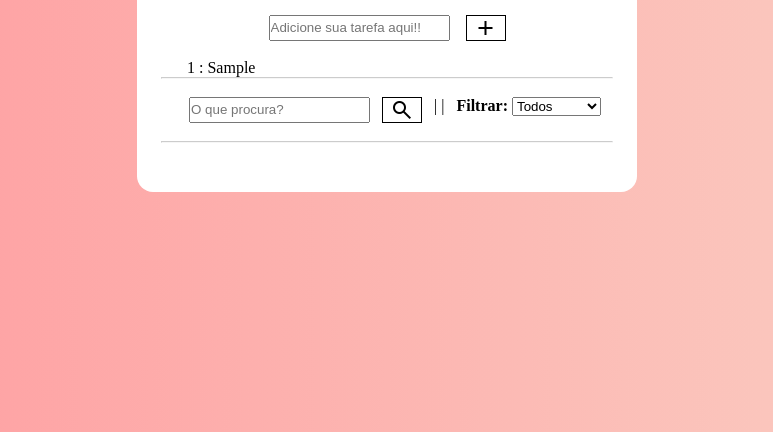
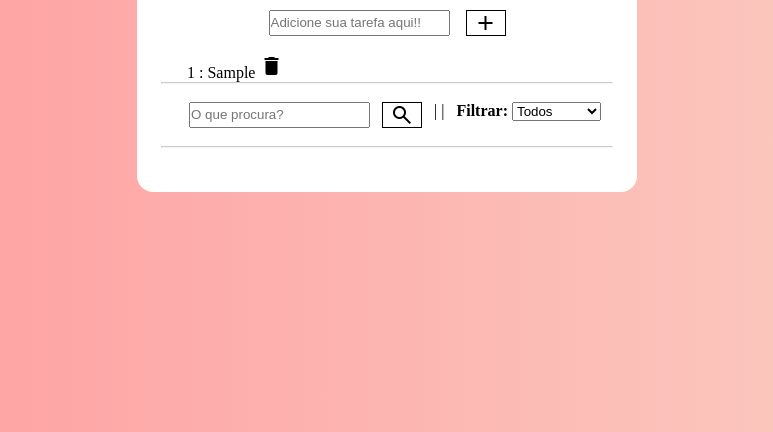
Before and after one commit to ArthurOliveira18/TodoList, a plain HTML site: page index.html in a window 1280 px wide. Both pictures are taken after typing "Sample" into the empty fields and a click on the button "add". Shown: the part 368-800 px from the top of the page, without its empty margins (253-1026 px from the left). Drawn offline with nearby package versions, Linux system fonts and the light colour scheme.

Commit message:
pequenos upgrades

```diff
--- a/index.html
+++ b/index.html
@@ -7,6 +7,8 @@
     <link rel="stylesheet" href="style.css">
     <title>To do List</title>
     <link rel="stylesheet" href="https://fonts.googleapis.com/css2?family=Material+Symbols+Outlined">
+    <link href="https://fonts.googleapis.com/icon?family=Material+Icons" rel="stylesheet">
+
 </head>
 
 <body>
@@ -22,11 +24,14 @@
                 <button type="button" class="plus" onclick="addTask()">
                     <span class="material-symbols-outlined">add</span>
                 </button>
+
             </div>
             <br>
             <!-- Aqui é onde as tarefas vão aparecer -->
             <div class="taskListDiv">
-                <ul id="taskList"></ul>
+                <ul id="taskList">
+
+                </ul>
             </div>
             <hr>
             <br>
--- a/index.js
+++ b/index.js
@@ -42,7 +42,7 @@ function addTask() {
 
         // Criando a estrutura para salvar o ID e o texto do usuario
         const task = {
-            id:taskId,
+            id: taskId,
             text: inputAdd.value
         }
         // Toda vez que clico para add tarefa, ele incrementa mais um no ID e depois salva em um array
@@ -50,23 +50,20 @@ function addTask() {
         tasks.push(task)
 
         //Salvando o array tasks no local storage
-        localStorage.setItem("tasks" , JSON.stringify(tasks))
+        localStorage.setItem("tasks", JSON.stringify(tasks))
 
 
         const infoL = localStorage.getItem("tasks")
         console.log(infoL)
 
+        // localStorage.clear()
 
         renderTasks();
 
         inputAdd.value = ""
 
 
-
     }
-
-    renderTasks();
-
 
 }
 
@@ -79,7 +76,16 @@ function renderTasks() {
     // Iterar sobre cada elemento da lista e pegar cada elemento e mostrar na tela
     tasks.forEach(task => {
         const li = document.createElement('li')
-        li.textContent = `${task.id} : ${task.text}`
+        //  Criando um elemento <span> para o ícone do Google Fonts (Material Icons)
+        const icon = document.createElement('span')
+        icon.className = "material-icons"
+        icon.textContent = "delete";
+
+        li.textContent = `${task.id} : ${task.text} `
         taskList.appendChild(li)
+        // Detalhe importante, é que o appendChild faz aparecer depois. Ou seja? se eu colocar prepend e nao appendChild, o prepend vai fazer aparecer antes
+        li.appendChild(icon)
     });
 }
+
+renderTasks();
--- a/style.css
+++ b/style.css
@@ -75,6 +75,8 @@ hr {
 
 #taskList{
     list-style-type: none;
+
+
 }
 
 @media (max-width: 450px) {
```
